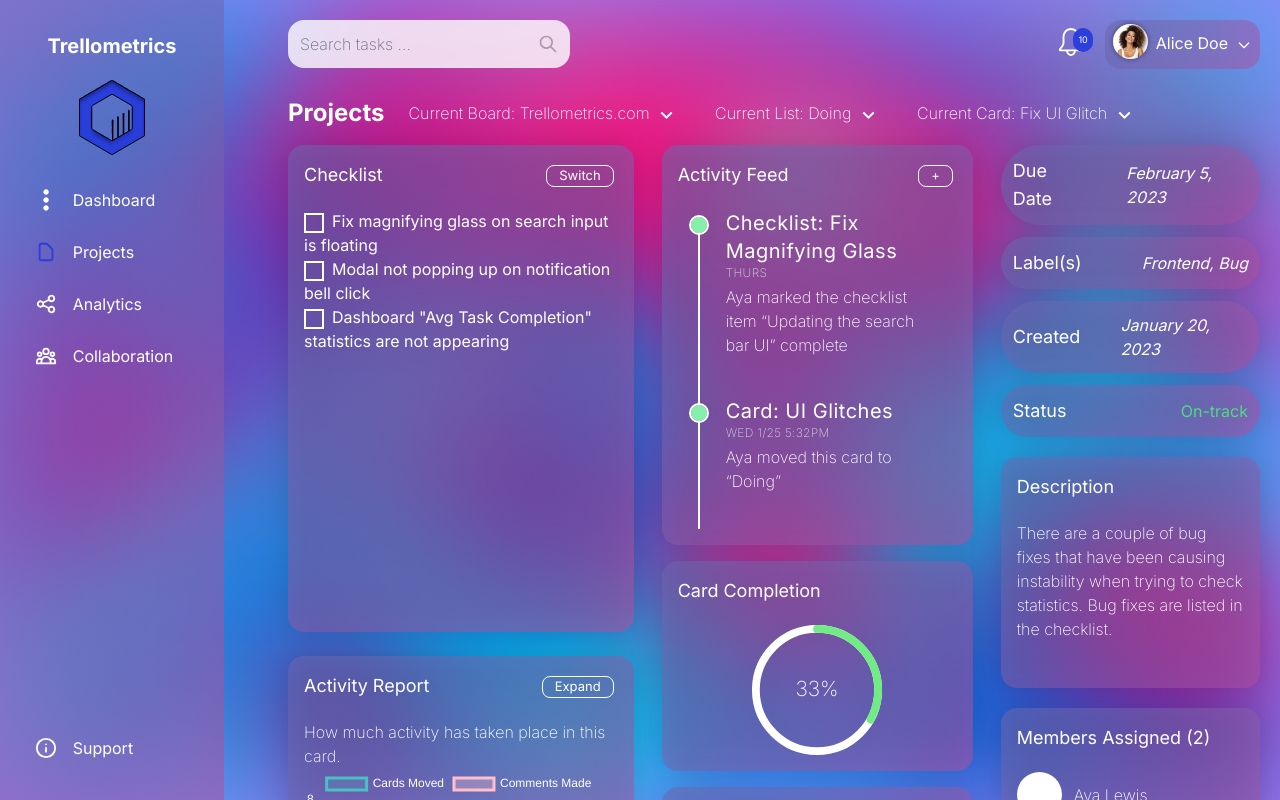
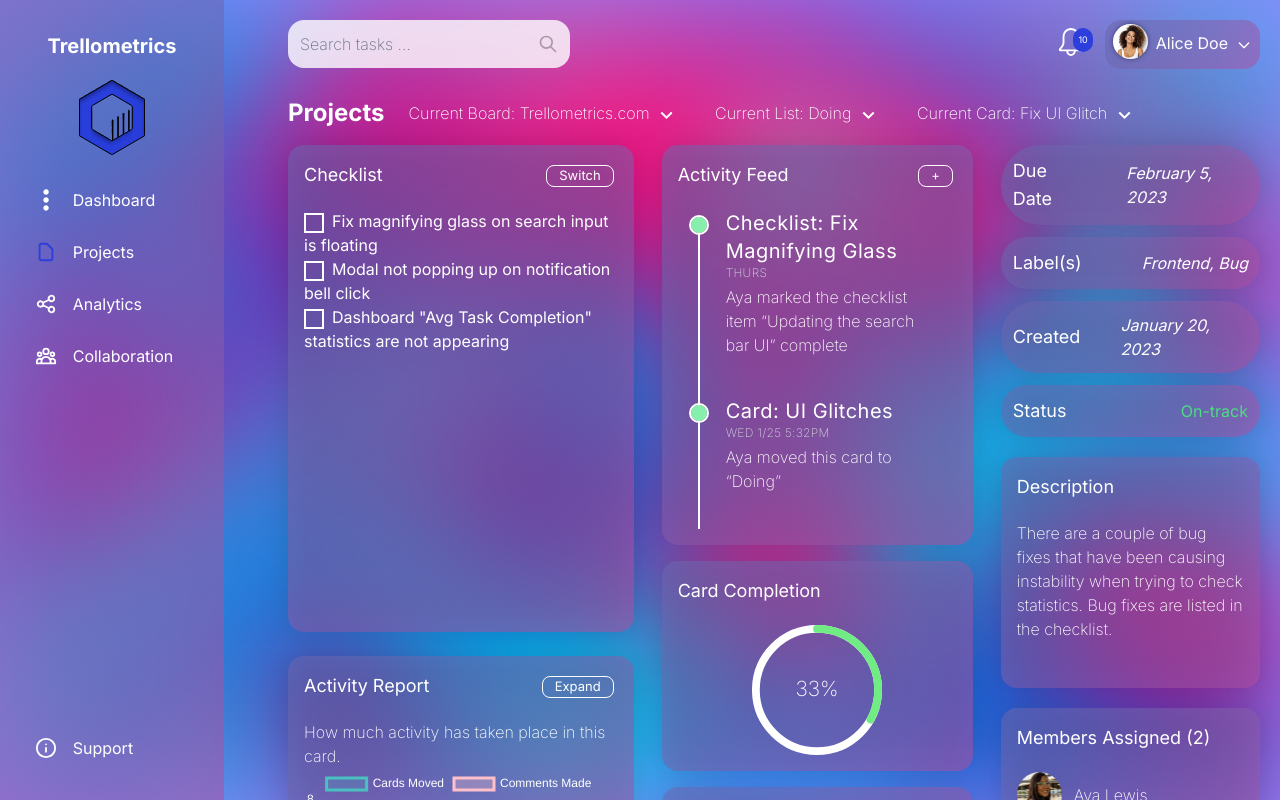
Before and after one commit to pixelRena/Trello-Dashboard, a Next.js app: page /projects in a window 1280 px wide. Built offline with nearby package versions, Linux system fonts and the light colour scheme.

Commit message:
Added placeholder images to Projects page

```diff
--- a/components/projects-items/projects-cards.component.jsx
+++ b/components/projects-items/projects-cards.component.jsx
@@ -5,10 +5,12 @@ import Chart  from "chart.js/auto";
 import { Line } from 'react-chartjs-2';
 import { options, weekLabels, lineChartBackgroundColor } from "@/utils/chart-settings/chart.options";
 import { AiOutlineArrowDown } from "react-icons/ai";
+import Timeline from "../timeline-items/timeline.component";
 // To be removed
 import { buildStyles, CircularProgressbar } from "react-circular-progressbar";
 import 'react-circular-progressbar/dist/styles.css';
-import Timeline from "../timeline-items/timeline.component";
+import Aya from '../../test/Aya.jpg';
+import David from '../../test/David.jpg';
 
 export default function ProjectsCards() {
     const data = {
@@ -132,11 +134,11 @@ export default function ProjectsCards() {
                     </CardTemplate>
                     <CardTemplate title="Members Assigned (2)" additionalClasses="h-full">
                         <div className="flex flex-row w-full items-center gap-x-3 pb-2">
-                            <div className="rounded-full w-[45px] h-[45px] bg-white"></div>
+                            <div className="rounded-full w-[45px] h-[45px] bg-center bg-white" style={{"backgroundImage": `url(${Aya.src})`}}></div>
                             <div>Aya Lewis</div>
                         </div>
                         <div className="flex flex-row w-full items-center gap-x-3">
-                            <div className="rounded-full w-[45px] h-[45px] bg-white"></div>
+                            <div className="rounded-full w-[45px] h-[45px] bg-center bg-white" style={{"backgroundImage": `url(${David.src})`}}></div>
                             <div>David Baker</div>
                         </div>
                     </CardTemplate>
```
